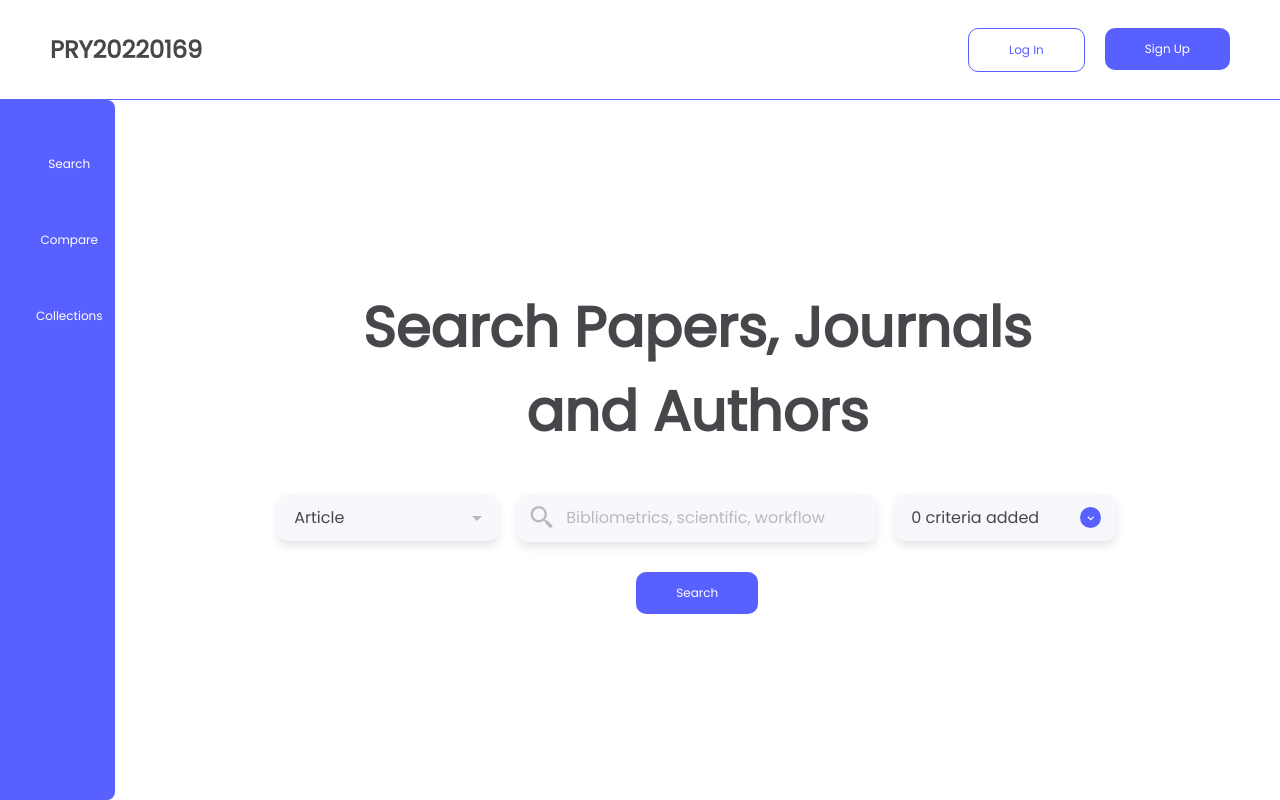
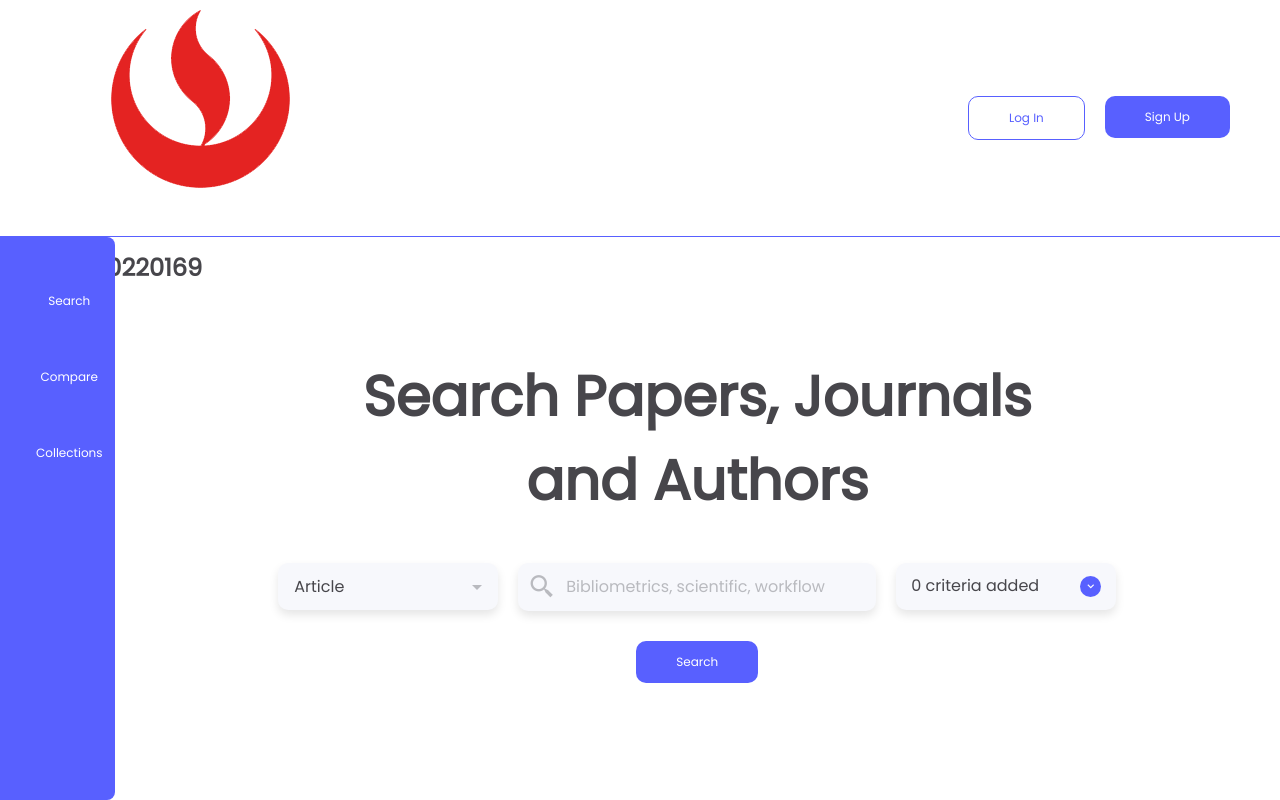
Before and after one commit to PRY20220169/Client-Side, a Vue app: page / in a window 1280 px wide. Built offline with nearby package versions, Linux system fonts and the light colour scheme; some icons are missing; what vue-sweetalert2 would draw is missing.

Commit message:
Added UPC logo to header.

```diff
--- a/src/components/header-bar-logged.vue
+++ b/src/components/header-bar-logged.vue
@@ -1,6 +1,7 @@
 <template>
 	<header id="header-bar">
-		<div id="title">
+		<div id="title" class="flex items-center">
+      <img src="../assets/images/upc.png" alt="" class="w-10 mr-2">
 			<h2
 				class="hover:cursor-pointer hover:brightness-90 transition ease-in-out"
 				@click="goToHome()"
--- a/src/components/header-bar.vue
+++ b/src/components/header-bar.vue
@@ -1,6 +1,7 @@
 <template>
 	<header id="header-bar">
 		<div id="title">
+      <img src="../assets/images/upc.png" alt="">
 			<h2
 				class="hover:cursor-pointer hover:brightness-90 transition ease-in-out"
 				@click="goToHome()"
```
Also changed, not shown: src/assets/images/upc.png (added).
